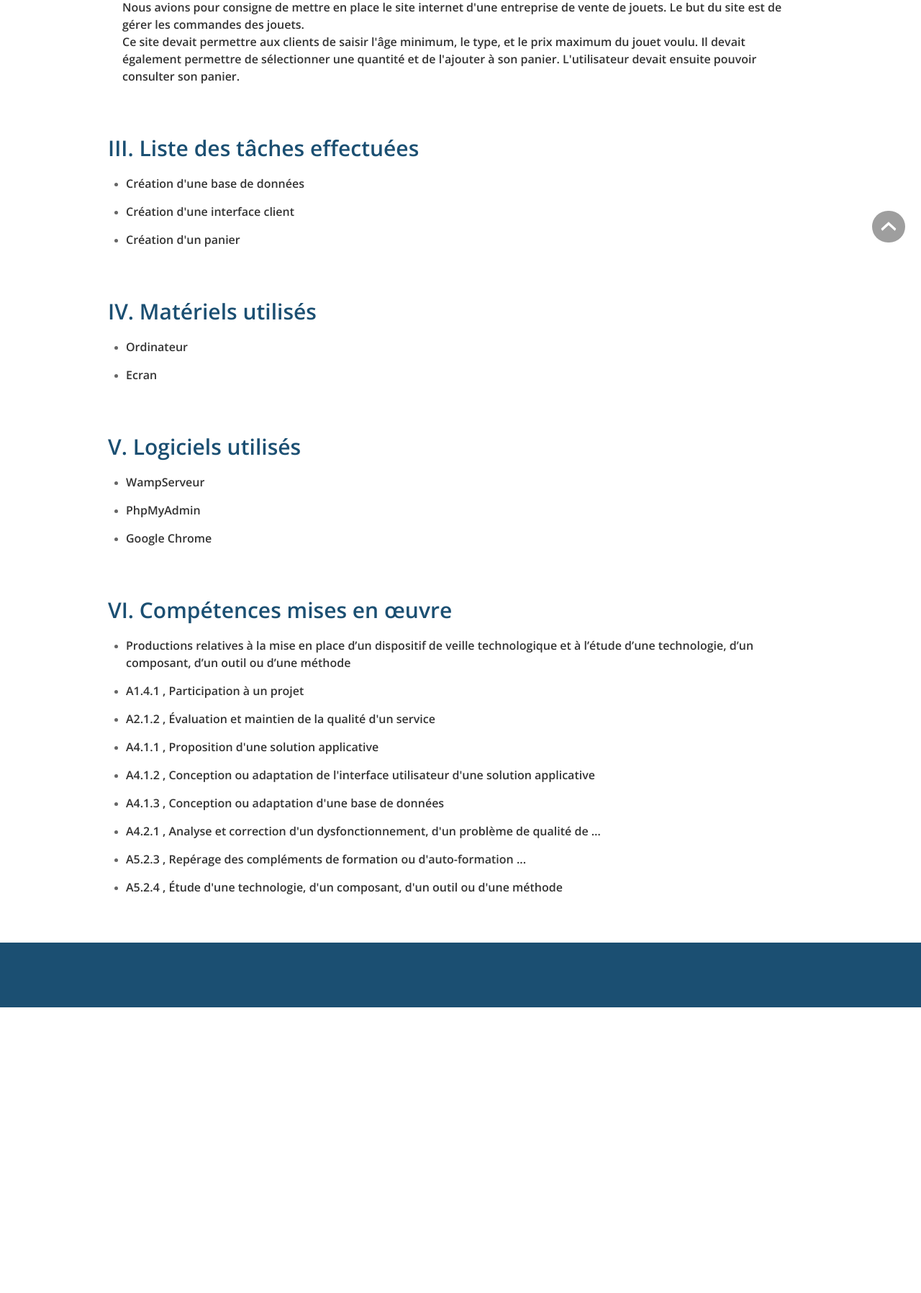
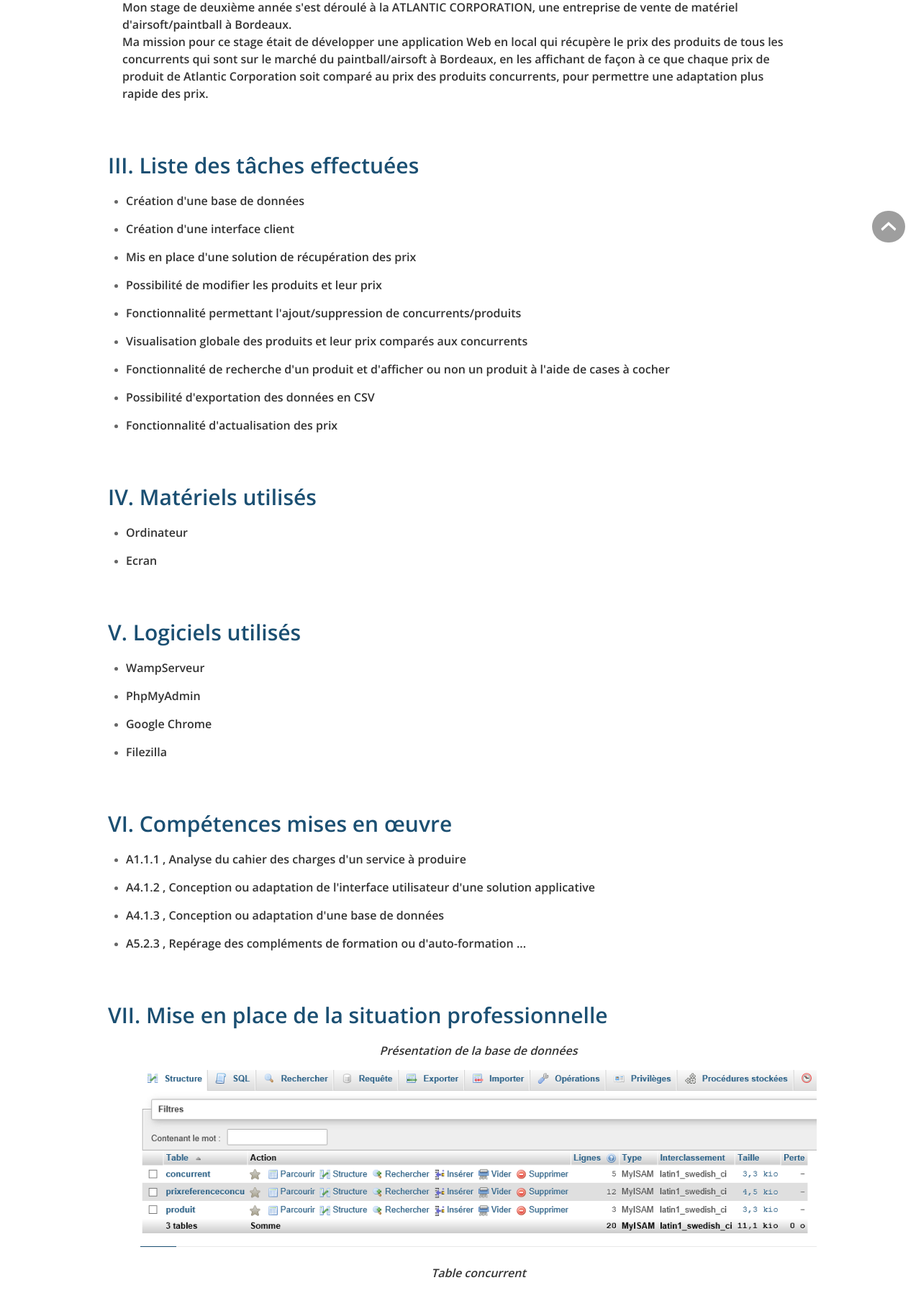
Before and after one commit to ArthurLeMao/Portfolio, a PHP site: page /Pages/Stage_2.php in a window 1280 px wide. Shown: the part 440-2237 px from the top of the page at 72% size. Before the commit the page ends 1840 px from the top, so only its background shows below. Run offline with PHP 8.4, Linux system fonts and the light colour scheme; some libraries are stand-ins or nearby versions; some web fonts are replaced; grey boxes are pictures that could not be loaded.

Commit message:
Add files via upload

```diff
--- a/Pages/Stage_1.php
+++ b/Pages/Stage_1.php
@@ -49,7 +49,7 @@
 					<li><h5>Mis en place de filtres pour chercher des applications</h5></li>
 					<li><h5>Possibilité d'accéder à une application pour visualiser ses informations</h5></li>
 					<li><h5>Possibilité de modifier les informations</h5></li>
-					<li><h5>Fonctionnalité permettant l'ajout/suppression d'applications</h5></li>
+					<li><h5>Fonctionnalité permettant l'ajout/suppression d'application</h5></li>
 				</ul>
 			</div>
 		</div>
--- a/Pages/Stage_2.php
+++ b/Pages/Stage_2.php
@@ -31,10 +31,11 @@
 		<div style="margin-bottom : 50px;">
 			<div class="row">
 				<h1><a style="text-decoration : none;">II. Description de la situation professionnelle</a></h1>
-				<h5 style="margin-left: 20px ;">Nous avions pour consigne de mettre en place le site internet d'une entreprise de vente de jouets. Le but du site est de gérer les commandes des jouets.
+				<h5 style="margin-left: 20px ;">Mon stage de deuxième année s'est déroulé à la ATLANTIC CORPORATION, une entreprise de vente de matériel d'airsoft/paintball à Bordeaux.
 
-					<br>Ce site devait permettre aux clients de saisir l'âge minimum, le type, et le prix maximum du jouet voulu. Il devait également permettre de sélectionner une quantité et de l'ajouter à son panier.
-					L'utilisateur devait ensuite pouvoir consulter son panier.
+					<br>Ma mission pour ce stage était de développer une application Web en local qui récupère le prix des produits de tous les concurrents qui sont sur le marché du
+					paintball/airsoft à Bordeaux, en les affichant de façon à ce que chaque prix de produit de Atlantic Corporation soit comparé au prix des produits concurrents, pour permettre une
+					adaptation plus rapide des prix.
 				</h5>
 			</div>
 		</div>
@@ -46,7 +47,13 @@
 				<ul>
 					<li><h5>Création d'une base de données</h5></li>
 					<li><h5>Création d'une interface client</h5></li>
-					<li><h5>Création d'un panier</h5></li>
+					<li><h5>Mis en place d'une solution de récupération des prix</h5></li>
+					<li><h5>Possibilité de modifier les produits et leur prix</h5></li>
+					<li><h5>Fonctionnalité permettant l'ajout/suppression de concurrents/produits</h5></li>
+					<li><h5>Visualisation globale des produits et leur prix comparés aux concurrents</h5></li>
+					<li><h5>Fonctionnalité de recherche d'un produit et d'afficher ou non un produit à l'aide de cases à cocher</h5></li>
+					<li><h5>Possibilité d'exportation des données en CSV</h5></li>
+					<li><h5>Fonctionnalité d'actualisation des prix</h5></li>
 				</ul>
 			</div>
 		</div>
@@ -70,6 +77,7 @@
 					<li><h5>WampServeur</h5></li>
 					<li><h5>PhpMyAdmin</h5></li>
 					<li><h5>Google Chrome</h5></li>
+					<li><h5>Filezilla</h5></li>
 				</ul>
 			</div>
 		</div>
@@ -79,18 +87,75 @@
 			<div class="row">
 				<h1><a style="text-decoration : none;">VI. Compétences mises en œuvre</a></h1>
 				<ul>
-					<li><h5>Productions relatives à la mise en place d’un dispositif de veille technologique et à l’étude d’une technologie, d’un composant, d’un outil ou d’une méthode</h5></li>
-					<li><h5>A1.4.1 , Participation à un projet </h5></li>
-					<li><h5>A2.1.2 , Évaluation et maintien de la qualité d'un service </h5></li>
-					<li><h5>A4.1.1 , Proposition d'une solution applicative </h5></li>
+					<li><h5>A1.1.1 , Analyse du cahier des charges d'un service à produire </h5></li>
 					<li><h5>A4.1.2 , Conception ou adaptation de l'interface utilisateur d'une solution applicative </h5></li>
 					<li><h5>A4.1.3 , Conception ou adaptation d'une base de données </h5></li>
-					<li><h5>A4.2.1 , Analyse et correction d'un dysfonctionnement, d'un problème de qualité de …</h5></li>
-					<li><h5>A5.2.3 , Repérage des compléments de formation ou d'auto-formation ...</h5></li>
-					<li><h5>A5.2.4 , Étude d'une technologie, d'un composant, d'un outil ou d'une méthode </h5></li>
+					<li><h5>A5.2.3 , Repérage des compléments de formation ou d'auto-formation ... </h5></li>
 				</ul>
 			</div>
 		</div>
+
+		<div style="margin-bottom : 50px;">
+			<div class="row">
+				<h1><a style="text-decoration : none;">VII. Mise en place de la situation professionnelle</a></h1>
+				<ul>
+					<div style="margin-bottom : 5%;" class="span12">
+						<h5 style="text-align : center;"><i>Présentation de la base de données</i></h5>
+						<div class="rheading">
+							<img src="../Images/bdd S2.png"><span></span>
+						</div>
+						<h5 style="text-align : center;"><i>Table concurrent</i></h5>
+						<div class="rheading">
+							<img src="../Images/bdd table concurrent S2.png"><span></span>
+						</div>
+						<h5 style="text-align : center;"><i>Table prixreferenceconcu</i></h5>
+						<div class="rheading">
+							<img src="../Images/bdd table prixreferenceconcu S2.png"><span></span>
+						</div>
+						<h5 style="text-align : center;"><i>Table produit</i></h5>
+						<div class="rheading">
+							<img src="../Images/bdd table produit S2.png"><span></span>
+						</div>
+					</div>
+					<div style="margin-bottom : 5%;" class="span12">
+						<h5 style="text-align : center;"><i>Accueil</i></h5>
+						<div class="rheading">
+							<img src="../Images/Accueil S2.png"><span></span>
+						</div>
+						<h5 style="text-align : center;"><i>Ajout d'un produit</i></h5>
+						<div class="rheading">
+							<img src="../Images/Nouveau produit S2.png"><span></span>
+						</div>
+						<h5 style="text-align : center;"><i>Menu</i></h5>
+						<div class="rheading">
+							<img src="../Images/Menu S2.png"><span></span>
+						</div>
+						<h5 style="text-align : center;"><i>Ajout d'un concurrent</i></h5>
+						<div class="rheading">
+							<img src="../Images/Nouveau concurrent S2.png"><span></span>
+						</div>
+						<h5 style="text-align : center;"><i>Liste des produits</i></h5>
+						<div class="rheading">
+							<img src="../Images/Liste produits S2.png"><span></span>
+						</div>
+						<h5 style="text-align : center;"><i>Pages asssociées aux produits</i></h5>
+						<div class="rheading">
+							<img src="../Images/Pages associees S2.png"><span></span>
+						</div>
+						<h5 style="text-align : center;"><i>Liste des concurrents</i></h5>
+						<div class="rheading">
+							<img src="../Images/Liste concurrents S2.png"><span></span>
+						</div>
+						<h5 style="text-align : center;"><i>Vue des prix</i></h5>
+						<div class="rheading">
+							<img src="../Images/Vue prix S2.png"><span></span>
+						</div>
+					</div>
+				</ul>
+			</div>
+		</div>
+
+
 	</div>
 
 
```
Also changed, not shown: Images/Accueil S2.png (added), Images/Liste concurrents S2.png (added), Images/Liste produits S2.png (added), Images/Menu S2.png (added), Images/Nouveau concurrent S2.png (added), Images/Nouveau produit S2.png (added), Images/Pages associees S2.png (added), Images/Vue prix S2.png (added), Images/bdd S2.png (added), Images/bdd table concurrent S2.png (added), Images/bdd table prixreferenceconcu S2.png (added), Images/bdd table produit S2.png (added).
